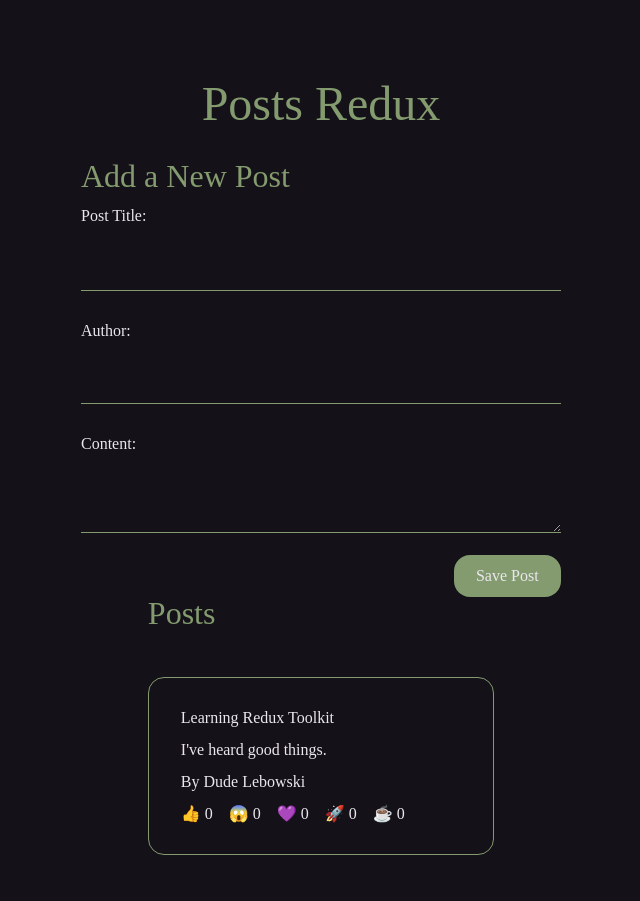
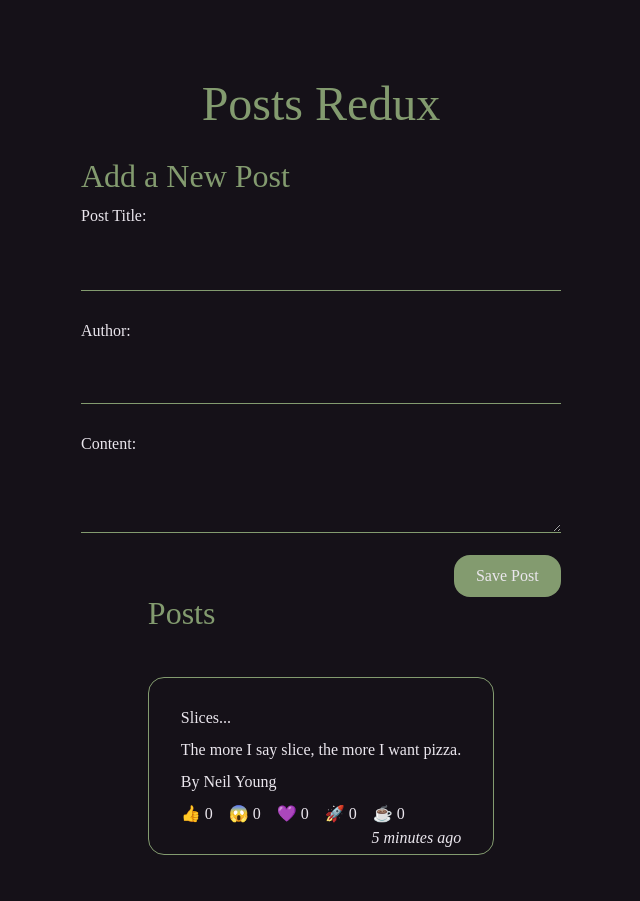
Before and after one commit to Vladyslav-Davydenko/PostsRedux, a React (Vite) app in the folder posts-redux/: page / in a window 1280 px wide. Shown: the top 901 px of the page, without its empty margins (319-959 px from the left). Built offline with nearby package versions, Linux system fonts and the light colour scheme; a web font is replaced by a local one.

Commit message:
TimeStamp Added

```diff
--- a/posts-redux/src/assets/sass/_post.scss
+++ b/posts-redux/src/assets/sass/_post.scss
@@ -14,4 +14,9 @@
         display: flex;
         gap: 1rem;
     }
+
+    & .post-time{
+        float: right;
+        margin-top: .5rem;
+    }
 }
--- a/posts-redux/src/components/Post/Post.tsx
+++ b/posts-redux/src/components/Post/Post.tsx
@@ -1,6 +1,7 @@
 import { PostType } from "../../helpers/posts/PostsType"
 import PostAuthor from "./PostAuthor"
 import PostReactions from "./PostReactions"
+import PostDate from "./PostDate"
 
 export default function Post(props: {post: PostType}) {
     const { post } = props
@@ -15,6 +16,7 @@
             </p>
             <PostAuthor userID={post.userID}/>
             <PostReactions post={post} />
+            <PostDate date={post.date}/>
         </div>
     )
 }
--- /dev/null
+++ b/posts-redux/src/components/Post/PostDate.tsx
@@ -0,0 +1,15 @@
+import { formatDistanceToNow, parseISO } from "date-fns"
+
+export default function PostDate(props: {date: string}) {
+    const date = props.date
+    let timeAgo = ''
+    if(date){
+        const timeStamp = parseISO(date)
+        timeAgo = `${formatDistanceToNow(timeStamp)} ago`
+    }
+    return (
+        <span title={date} className="post-time">
+            <i>{timeAgo}</i>
+        </span>
+    )
+}
--- a/posts-redux/src/components/Posts/Posts.tsx
+++ b/posts-redux/src/components/Posts/Posts.tsx
@@ -4,9 +4,9 @@
 
 export default function Posts() {
     const posts = useSelector(SelectAllPosts)
+    const orderedPosts = posts.slice().sort((a, b) => b.date.localeCompare(a.date))
 
-
-    const listOfPosts = posts.map(post => {
+    const listOfPosts = orderedPosts.map(post => {
         return(
             <Post post={post} key={post.id}/>
         )
```
